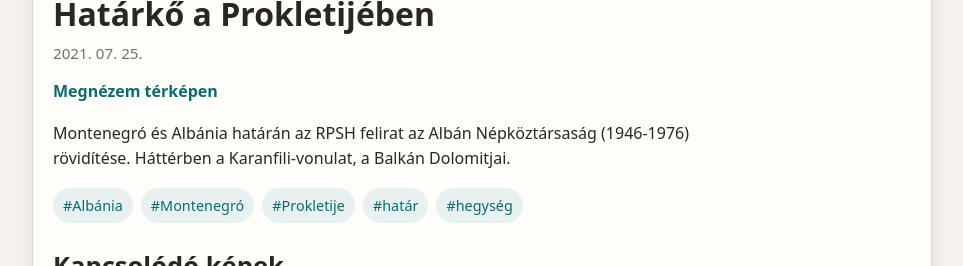
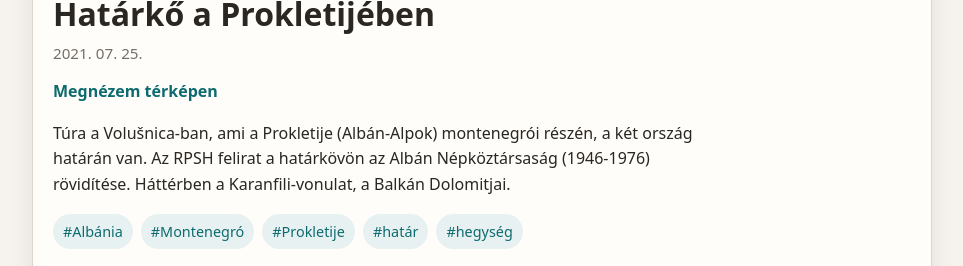
Before and after one commit to havassy/fotoblog, a Jekyll site: the page built from _posts/2021-07-25-prokletije_hatarko.md, in a window 1280 px wide and 900 px high, scrolled down 633 px, cut to the strip 160-426 px from the top of the window. Shown: the whole strip, without its empty margins (158-1121 px from the left). Built offline with Jekyll 4.4.1, drawn with Linux system fonts in a browser that asks for light colours.

Commit message:
Auto-create/update posts from images [skip ci]

```diff
--- a/_posts/2021-07-25-prokletije_hatarko.md
+++ b/_posts/2021-07-25-prokletije_hatarko.md
@@ -15,7 +15,7 @@ tags:
   - "Prokletije"
   - "hegység"
   - "határ"
-description: "Montenegró és Albánia határán az RPSH felirat az Albán Népköztársaság (1946-1976) rövidítése."
+description: "Túra a Volušnica-ban, ami a Prokletije (Albán-Alpok) montenegrói részén, a két ország határán van."
 ---
 
-Montenegró és Albánia határán az RPSH felirat az Albán Népköztársaság (1946-1976) rövidítése. Háttérben a Karanfili-vonulat, a Balkán Dolomitjai.
+Túra a Volušnica-ban, ami a Prokletije (Albán-Alpok) montenegrói részén, a két ország határán van. Az RPSH felirat a határkövön az Albán Népköztársaság (1946-1976) rövidítése. Háttérben a Karanfili-vonulat, a Balkán Dolomitjai.
```
